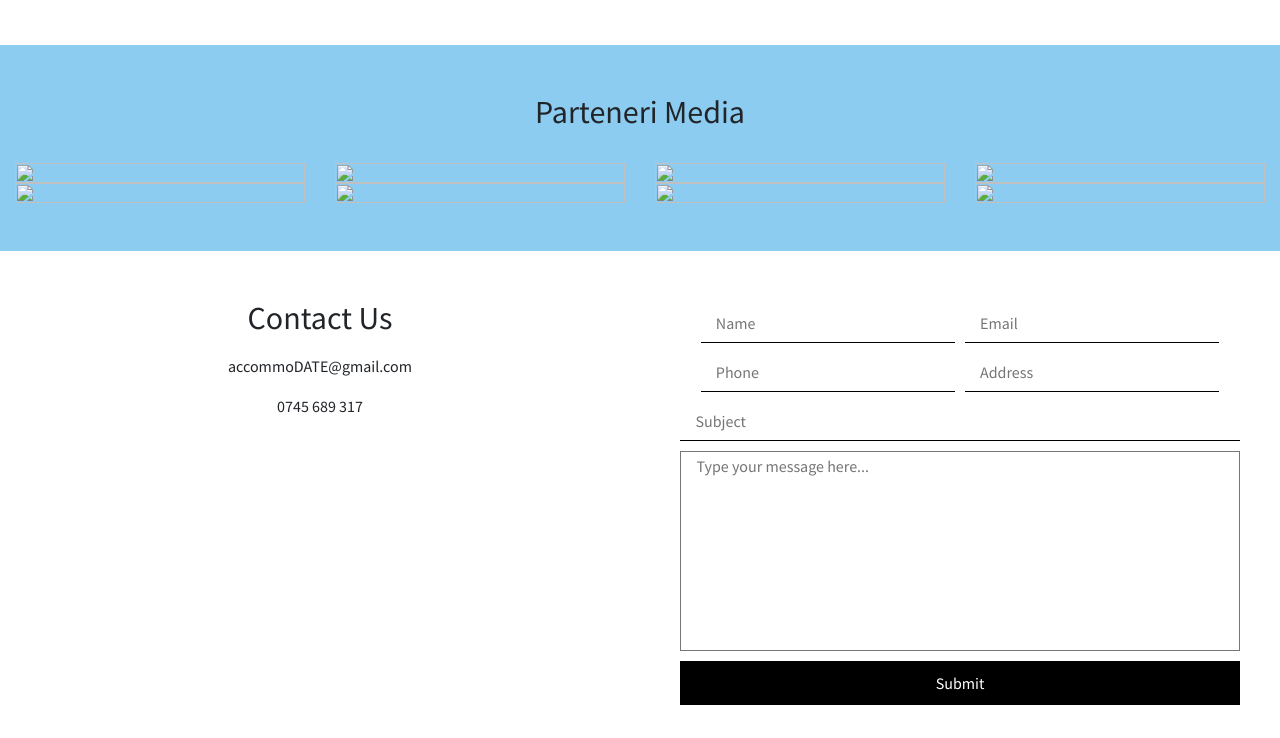
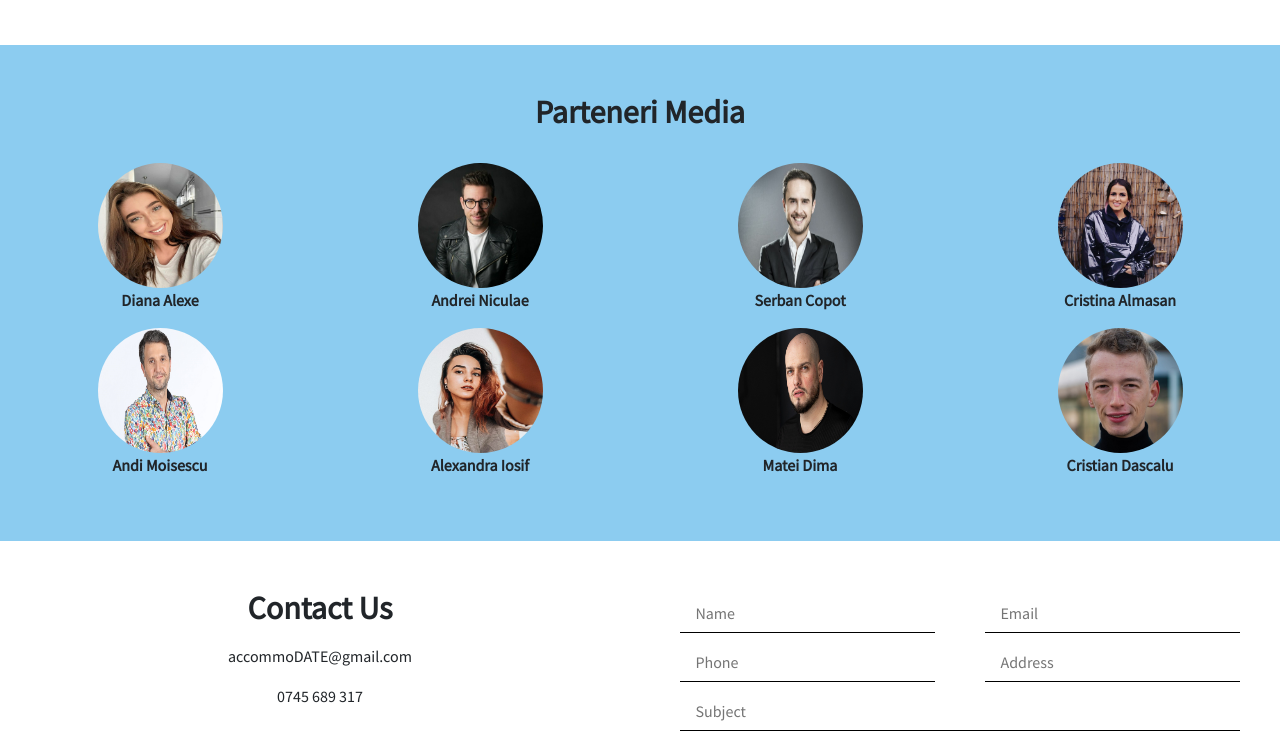
Before and after one commit to sener3/sisc_accommodate, a plain HTML site: page home_page.html in a window 1280 px wide. Shown: the part 1824-2562 px from the top of the page. Drawn offline with nearby package versions, Linux system fonts and the light colour scheme.

Commit message:
third commit

```diff
--- a/home_page.html
+++ b/home_page.html
@@ -83,14 +83,38 @@
     <div class="container-blue py-5">
       <h2 class="text-center pb-4 text-capitalize">parteneri media</h2>
       <div class="row mx-auto">
-        <div class="col-10 col-md-6 col-lg-3"> <img src=""> </div>
-        <div class="col-10 col-md-6 col-lg-3"> <img src=""></div>
-        <div class="col-10 col-md-6 col-lg-3"> <img src=""></div>
-        <div class="col-10 col-md-6 col-lg-3"> <img src=""></div>
-        <div class="col-10 col-md-6 col-lg-3"> <img src=""></div>
-        <div class="col-10 col-md-6 col-lg-3"> <img src=""></div>
-        <div class="col-10 col-md-6 col-lg-3"> <img src=""></div>
-        <div class="col-10 col-md-6 col-lg-3"> <img src=""></div>
+        <div class="col-6 col-lg-3 d-flex flex-column">
+          <img class="profile" src="./assets/diana_alexe.jpeg">
+          <p class="text-center font-weight-bold">Diana Alexe</p>
+        </div>
+        <div class="col-6 col-lg-3 d-flex flex-column">
+          <img class="profile" src="./assets/andrei_niculae.jpeg">
+          <p class="text-center font-weight-bold">Andrei Niculae</p>
+        </div>
+        <div class="col-6 col-lg-3 d-flex flex-column">
+          <img class="profile" src="./assets/serban_copot.jpeg">
+          <p class="text-center font-weight-bold">Serban Copot</p>
+        </div>
+        <div class="col-6 col-lg-3 d-flex flex-column">
+          <img class="profile" src="./assets/cristina_almasan.jpeg">
+          <p class="text-center font-weight-bold">Cristina Almasan</p>
+        </div>
+        <div class="col-6 col-lg-3 d-flex flex-column">
+          <img class="profile" src="./assets/andi_moisescu.jpeg">
+          <p class="text-center font-weight-bold">Andi Moisescu</p>
+        </div>
+        <div class="col-6 col-lg-3 d-flex flex-column">
+          <img class="profile" src="./assets/alexandra_iosif.jpeg">
+          <p class="text-center font-weight-bold">Alexandra Iosif</p>
+        </div>
+        <div class="col-6 col-lg-3 d-flex flex-column">
+          <img class="profile" src="./assets/matei_dima.jpg">
+          <p class="text-center font-weight-bold">Matei Dima</p>
+        </div>
+        <div class="col-6 col-lg-3 d-flex flex-column">
+          <img class="profile" src="./assets/cristian_dascalu.jpg">
+          <p class="text-center font-weight-bold">Cristian Dascalu</p>
+        </div>
       </div>
     </div>
 
@@ -104,11 +128,11 @@
         </div>
         <div class="col-11 col-md-6 mx-auto">
           <form>
-            <div class="row ml-0">
+            <div class="row justify-content-around ml-0">
               <input class="col-5" type="text" placeholder="Name">
               <input class="col-5" type="text" placeholder="Email">
             </div>
-            <div class="row ml-0">
+            <div class="row justify-content-around ml-0">
               <input class="col-5" type="text" placeholder="Phone">
               <input class="col-5" type="text" placeholder="Address">
             </div>
--- a/style.css
+++ b/style.css
@@ -6,6 +6,10 @@ body {
 
 h1 {
     font-size: 3rem;
+}
+
+h2 {
+    font-weight: bold;
 }
 
 h4 {
@@ -20,6 +24,10 @@ p {
     padding: 0px 10px;
 }
 
+i {
+    margin: 0 5px;
+}
+
 .max-width-800 {
     max-width: 800px;
     width: 100%;
@@ -31,6 +39,13 @@ p {
 
 img {
     width: 100%;
+}
+
+.profile {
+    width: 125px;
+    height: 125px;
+    border-radius: 50%;
+    margin: 0 auto;
 }
 
 .navbar {
@@ -106,7 +121,8 @@ form {
     width: 100%;
 }
 
-input {
+input,
+textarea {
     margin: 5px;
     border-top: none;
     border-left: none;
@@ -116,7 +132,8 @@ input {
     background-color: transparent;
 }
 
-input:hover {
+input:hover,
+textarea:hover {
     border: 1px solid black;
 }
 
@@ -130,18 +147,12 @@ input[type='submit'] {
 textarea {
     resize: none;
     height: 200px;
-    margin: 5px;
-    background-color: transparent;
 }
 
 footer {
     display: flex;
     align-items: center;
     flex-direction: column;
-}
-
-i {
-    margin: 0 5px;
 }
 
 .text-order {
```
Also changed, not shown: ASEuni.html (+4 -4 lines), form.html (+2 -2 lines), assets/alexandra_iosif.jpeg (added), assets/andi_moisescu.jpeg (added), assets/andrei_niculae.jpeg (added), assets/cristian_dascalu.jpg (added), assets/cristina_almasan.jpeg (added), assets/diana_alexe.jpeg (added), assets/matei_dima.jpg (added), assets/serban_copot.jpeg (added).
